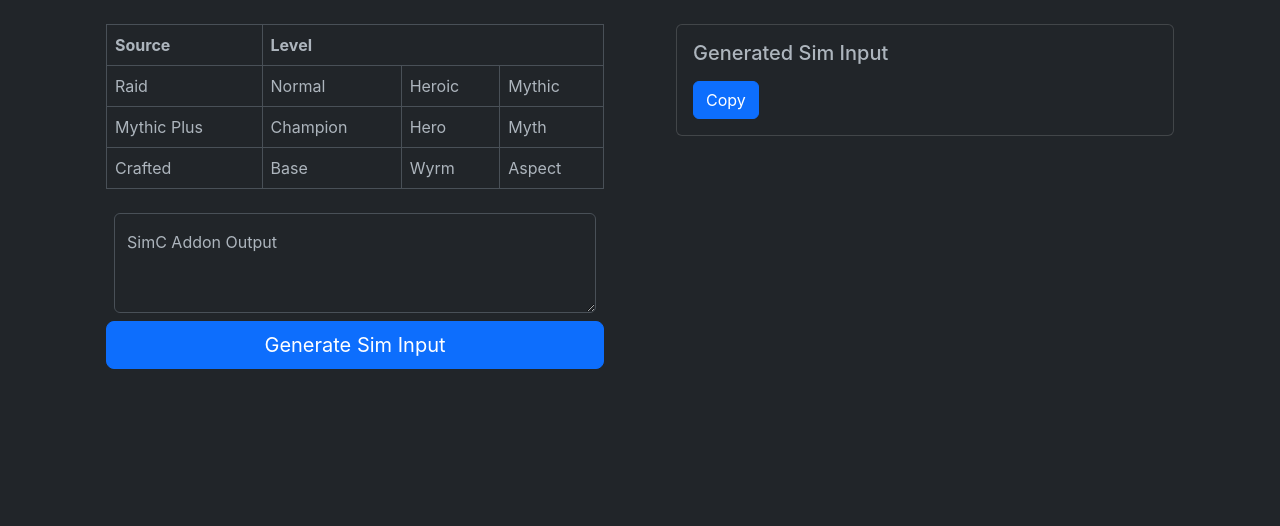
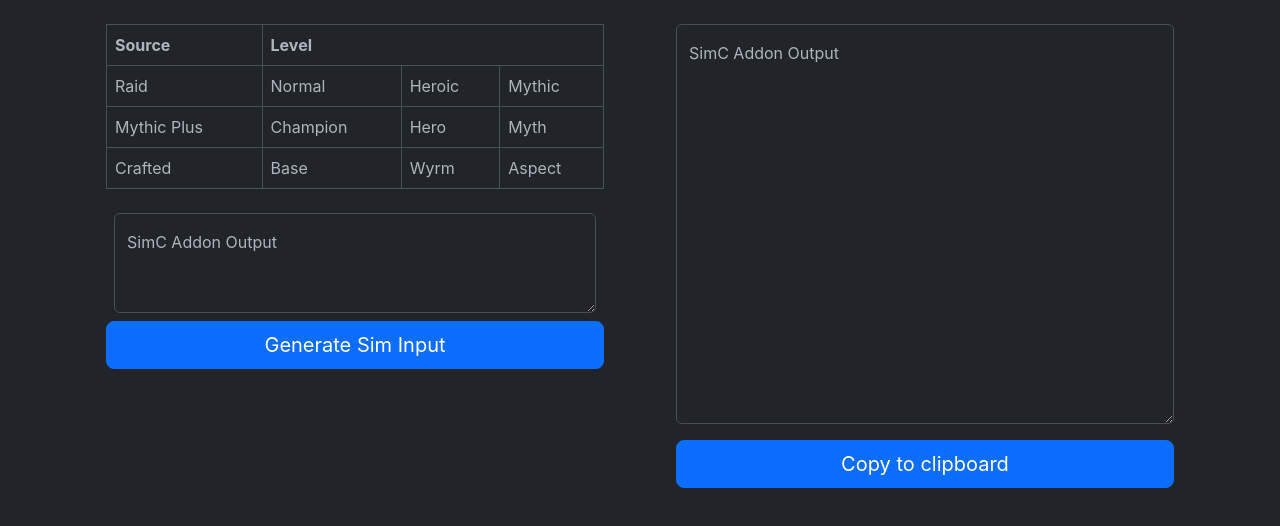
Before and after one commit to wtodom/bigsim.site, a React (Create React App) app: page / in a window 1280 px wide. Shown: the top 526 px of the page. Built offline with nearby package versions, Linux system fonts and the light colour scheme.

Commit message:
change output Card to simple textarea to control size

```diff
--- a/src/App.js
+++ b/src/App.js
@@ -259,7 +259,7 @@ function SimcText({ setAddonInput }) {
 
   return (
     <div className="p-2">
-      <FloatingLabel controlId="floatingTextarea" label="SimC Addon Output">
+      <FloatingLabel controlId="simc-addon-output-floatingTextarea" label="SimC Addon Output">
         <Form.Control
           as="textarea"
           placeholder="Paste output of /simc here."
@@ -316,24 +316,30 @@ function OutputStack({ generatedText }) {
     let copyText = generatedText;
     let isCopy = copy(copyText);
     if (isCopy) {
+      // TODO: convert this to use native bootstrap toasts
       toast.info("Copied!");
     }
   };
 
   return (
-    <Stack gap={3}>
-      <div className="p-4">
-        <Card>
-          <Card.Body>
-            <Card.Title>Generated Sim Input</Card.Title>
-            <Card.Text className='display-newlines'>
-              {generatedText}
-            </Card.Text>
-            <Button variant="primary" onClick={copyToClipboard}>Copy</Button>
-          </Card.Body>
-        </Card>
-      </div>
-    </Stack>
+    <div className="p-4">
+      <Stack gap={3}>
+        <FloatingLabel controlId="floatingTextarea" label="SimC Addon Output">
+          <Form.Control
+            as="textarea"
+            placeholder="Generated sim input"
+            className='display-newlines'
+            style={{ height: '400px' }}
+            value={generatedText}
+          />
+        </FloatingLabel>
+        <div className="d-grid gap-2">
+          <Button variant="primary" size="lg" onClick={copyToClipboard}>
+            Copy to clipboard
+          </Button>
+        </div>
+      </Stack>
+    </div>
   )
 }
 
```
